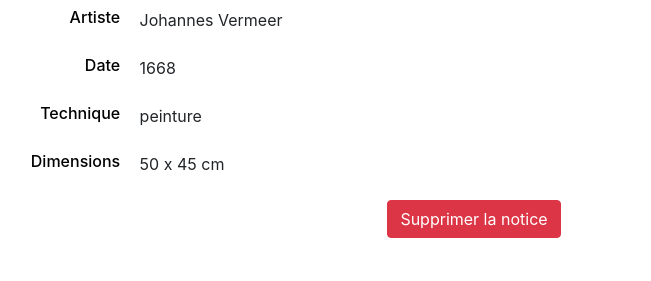
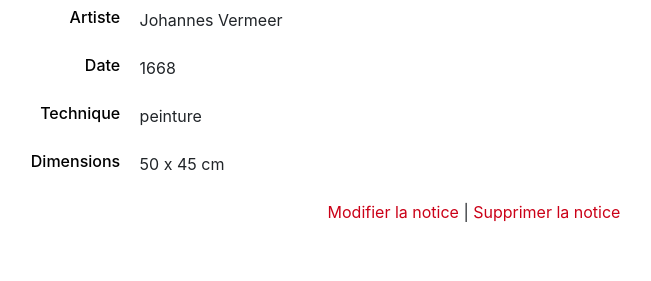
Before and after one commit to Chartes-TNAH/CollectArt, a Flask app: page /collection/oeuvre/1 in a window 1280 px wide. Shown: the part 701-982 px from the top of the page, without its empty margins (166-817 px from the left). Run offline with Flask 2, Linux system fonts and the light colour scheme; the visitor is signed in with stand-in values (Sample User, id 1); data comes from the database, SQL or seed files in the repository; some libraries are stand-ins or nearby versions; some web fonts are replaced.

Commit message:
ajout lien modification

```diff
--- a/app/templates/pages/oeuvre.html
+++ b/app/templates/pages/oeuvre.html
@@ -43,11 +43,11 @@
             </div>
         </div>
         {% if current_user.is_authenticated %}
-        <center>
-            <div class="col-4">
-                <a href="{{url_for('delete_work', work_id=work.work_id) }}" class="btn btn-danger" onclick="">Supprimer la notice</a>
-            </div>
-        </center>
+            <center>
+                <p>
+                    <a href="{{url_for('update_work', work_id=work.work_id)}}">Modifier la notice</a> | <a href="{{url_for('delete_work', work_id=work.work_id) }}">Supprimer la notice</a>
+                </p>
+            </center>
         {% endif %}
     {% else %}
         <center>
```
